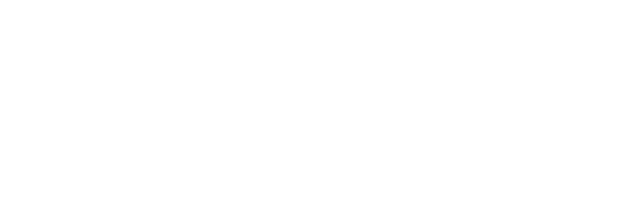
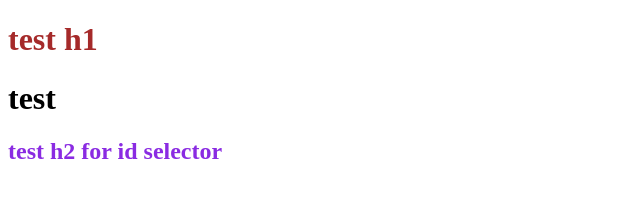
Before and after one commit to AJ-Tuhin/All_About_CSS, a plain HTML site: page index.html in a window 1280 px wide. Shown: the whole page, without its empty margins (0-640 px from the left). Drawn offline with Linux system fonts and the light colour scheme.

Commit message:
syntax and selector

```diff
--- a/index.html
+++ b/index.html
@@ -1,12 +1,29 @@
 <!DOCTYPE html>
 <html lang="en">
+
 <head>
     <meta charset="UTF-8">
     <meta http-equiv="X-UA-Compatible" content="IE=edge">
     <meta name="viewport" content="width=device-width, initial-scale=1.0">
     <title>All About CSS</title>
+
+    <style>
+        #id h2 {
+            color: blueviolet;
+        }
+
+        h1#id {
+            color:brown;
+        }
+    </style>
 </head>
+
 <body>
+    <h1 id="id">test h1</h1>
+    <h1>test</h1>
+    <div id="id">
+        <h2>test h2 for id selector</h2>
+    </div>
+</body>
 
-</body>
 </html>
--- /dev/null
+++ b/syntaxOrSelector.css
@@ -0,0 +1,107 @@
+
+/*#region Type selector */
+
+h1 {
+    color: #36CFFF;
+ }
+
+/*#endregion */
+
+/*#region Universal selector */
+
+* {
+    color: #36CFFF;
+ }
+
+/*#endregion */
+
+/*#region Descendant selector */
+
+ul em {
+    color: #000000;
+ }
+
+/*#endregion */
+
+/*#region Class selector */
+
+.black {
+    color: #000000;
+ }
+
+ /* more particuler */
+
+ h1.black {
+    color: #000000;
+ }
+
+/*#endregion */
+
+
+/*#region ID selector */
+
+#black {
+    color: #000000;
+ }
+
+ /* more particuler */
+
+ h1#black {
+    color: #000000;
+ }
+
+ #black h2 {
+    color: #000000;
+ }
+
+/*#endregion */
+
+/*#region child selector */
+
+body > p {
+    color: #000000;
+ }
+
+/*#endregion */
+
+/*#region attribute selector */
+
+ input[type = "text"]{
+    color: #000000;
+ }
+
+/*#endregion */
+
+/*#region multiple select rule */
+
+h1{
+    color: #000000;
+    font-weight: normal;
+    letter-spacing: .4em;
+    margin-bottom: 1em;
+    text-transform: lowercase;
+}
+
+/*#endregion */
+
+/*#region grouping selector */
+
+h1, h2, h3{
+    color:#36CFFF;
+    font-weight: normal;
+    letter-spacing: .4em;
+    margin-bottom: 1em;
+    text-transform: lowercase;
+}
+
+/*#endregion */
+
+/*#region various id selector together */
+
+#content, #footer, #supplement {
+    position: absolute;
+    left: 510px;
+    width: 200px;
+ }
+
+/*#endregion */
```
